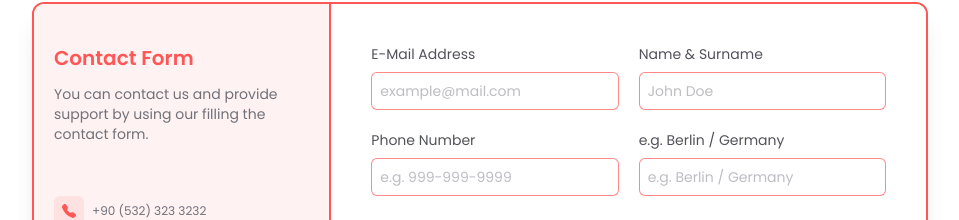
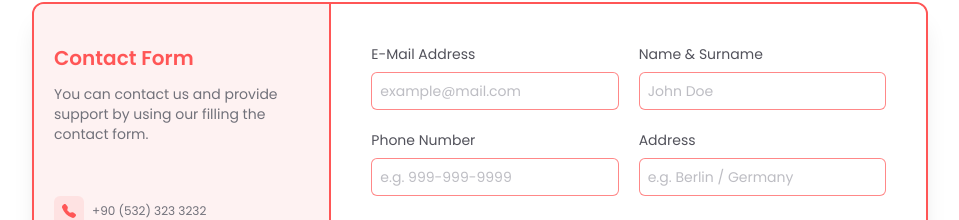
Before and after one commit to jaeger-dvlp/3d-donate-web, a React (Create React App) app: page / in a window 1280 px wide. Shown: the part 3491-3711 px from the top of the page, without its empty margins (160-1119 px from the left). Built offline with nearby package versions, Linux system fonts and the light colour scheme.

Commit message:
Fix wrong translate

```diff
--- a/src/Components/PageComponents/ContactForm.jsx
+++ b/src/Components/PageComponents/ContactForm.jsx
@@ -137,7 +137,7 @@ export default function ContactForm() {
             </div>
             <div className="w-full grid grid-cols-1 gap-2 place-content-start place-items-start">
               <span className="text-zinc-600 text-sm">
-                {t('forms.contact-form.inputs.personAddress.placeholder')}
+                {t('forms.contact-form.inputs.personAddress.label')}
               </span>
               <input
                 className="w-full border !outline-none ring-brand-red/30 focus:ring-4 ring-0  border-brand-red/70 text-sm placeholder:text-zinc-400/70 text-zinc-600 p-2 rounded-md"
```
